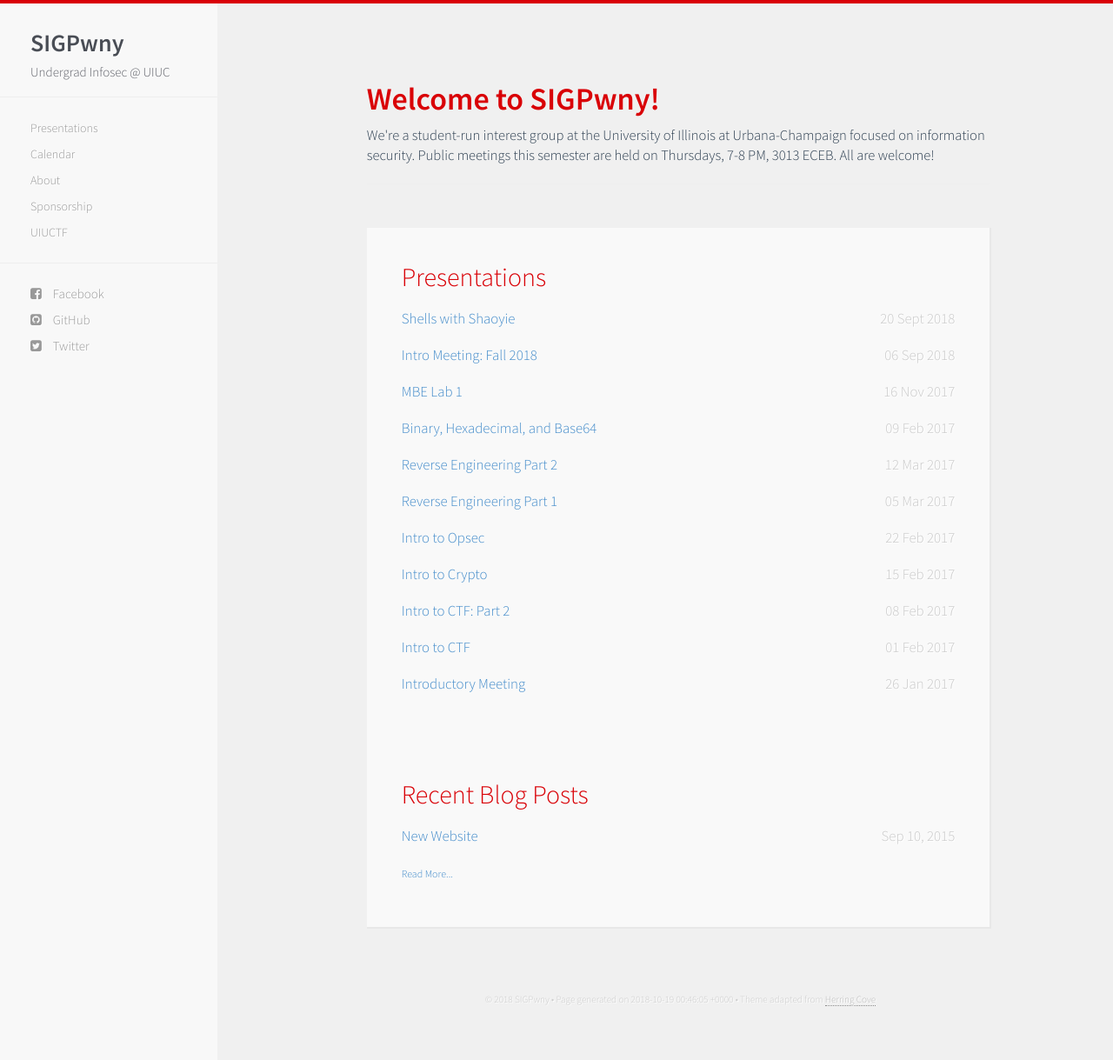
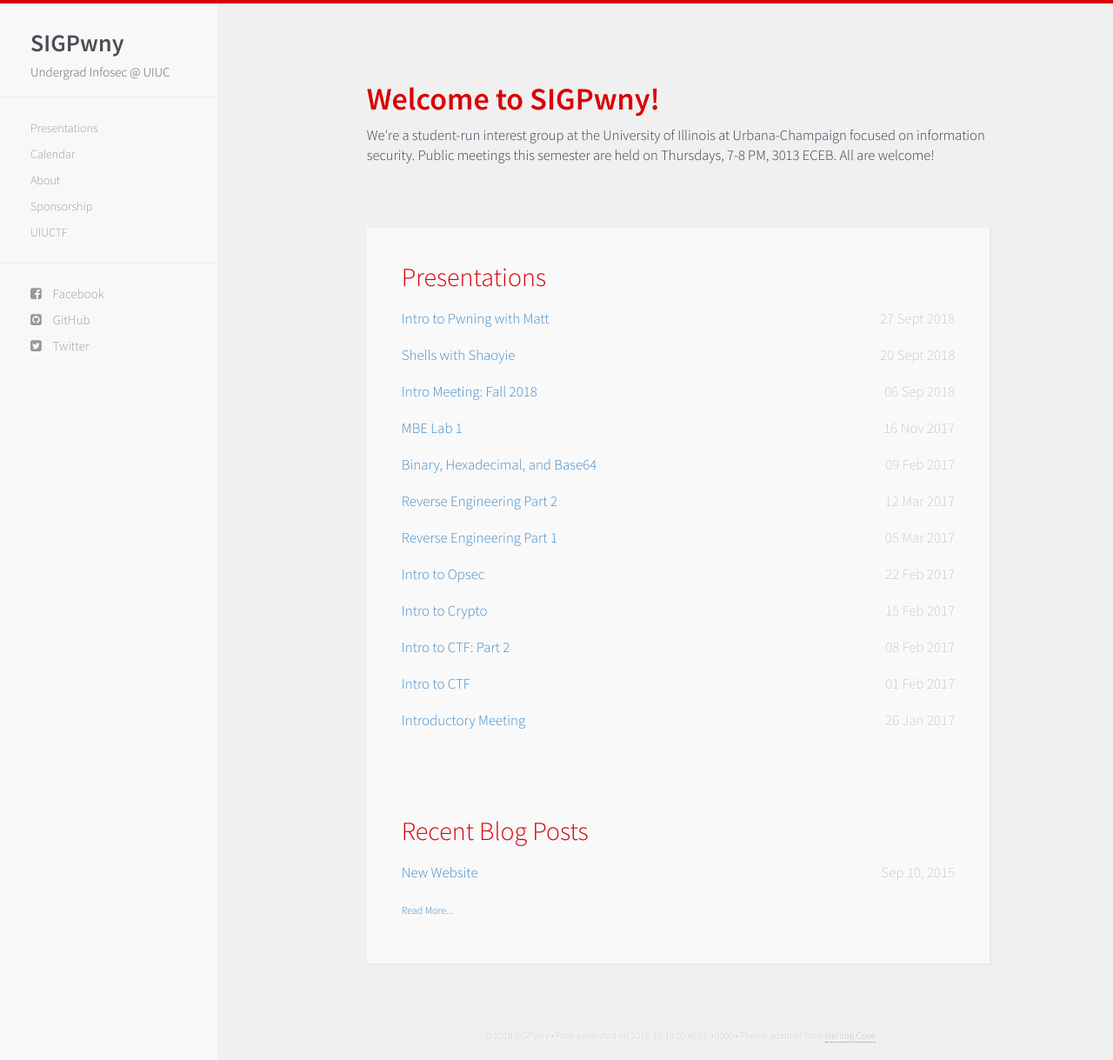
Before and after one commit to sigpwny/sigpwny.github.io-archive, a Jekyll site: the page built from index.html, in a window 1280 px wide and 1219 px high. Shown: the whole window at 87% size. Built offline with Jekyll 4.4.1, drawn with Linux system fonts in a browser that asks for light colours; nearby versions of some CDN libraries.

Commit message:
automated

```diff
--- a/_includes/presentations.html
+++ b/_includes/presentations.html
@@ -13,11 +12,14 @@
 -->
 
 		<!-- new member task: add all of these -->
-
-	<li><span>
-		<a href="https://docs.google.com/presentation/d/1pYxPmQfwHzAjbGTjpbhWmjaU6jC2EtJzrGei7NCTCAg">Shells with Shaoyie</a>
-		<time class="pull-right post-list">20 Sept 2018</time>
-	</span></li>
+		<li><span>
+			<a href="https://docs.google.com/presentation/d/1wxCVMbv8TRAgRJKmNtZ6WwpgiQDoZ6MyUDfbSxvw6rE/edit#slide=id.p">Intro to Pwning with Matt</a>
+			<time class="pull-right post-list">27 Sept 2018</time>
+		</span></li>
+		<li><span>
+			<a href="https://docs.google.com/presentation/d/1pYxPmQfwHzAjbGTjpbhWmjaU6jC2EtJzrGei7NCTCAg">Shells with Shaoyie</a>
+			<time class="pull-right post-list">20 Sept 2018</time>
+		</span></li>
         <li><span>
             <a href="https://docs.google.com/presentation/d/1d98Bs5q_LFgx1IQnWBIgfOkGYOEfoc1qdbV9nIr3v6w">Intro Meeting: Fall 2018</a>
             <time class="pull-right post-list">06 Sep 2018</time>
```
Also changed, not shown: other parts of _includes/presentations.html (+0 -1 lines).
